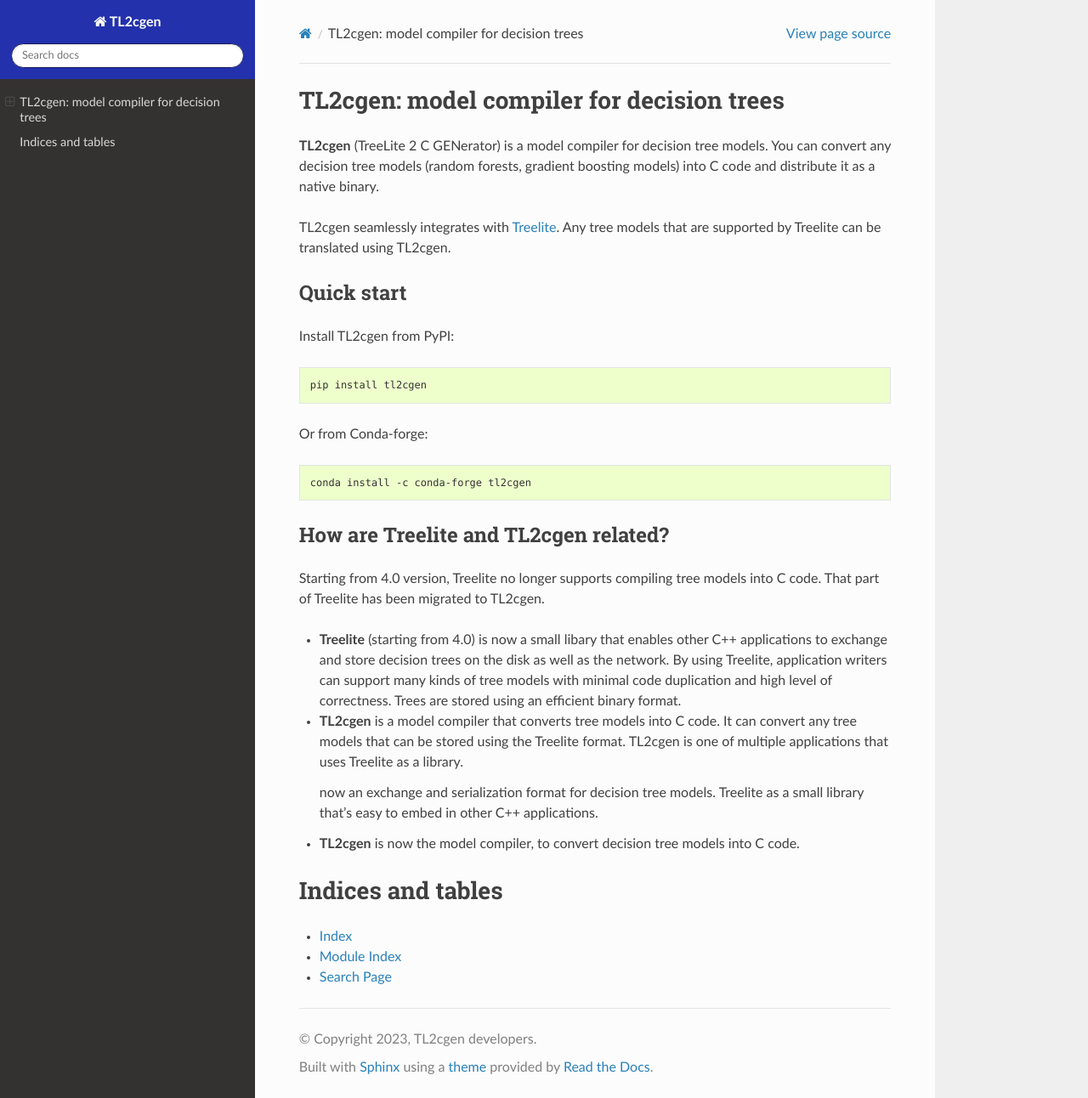
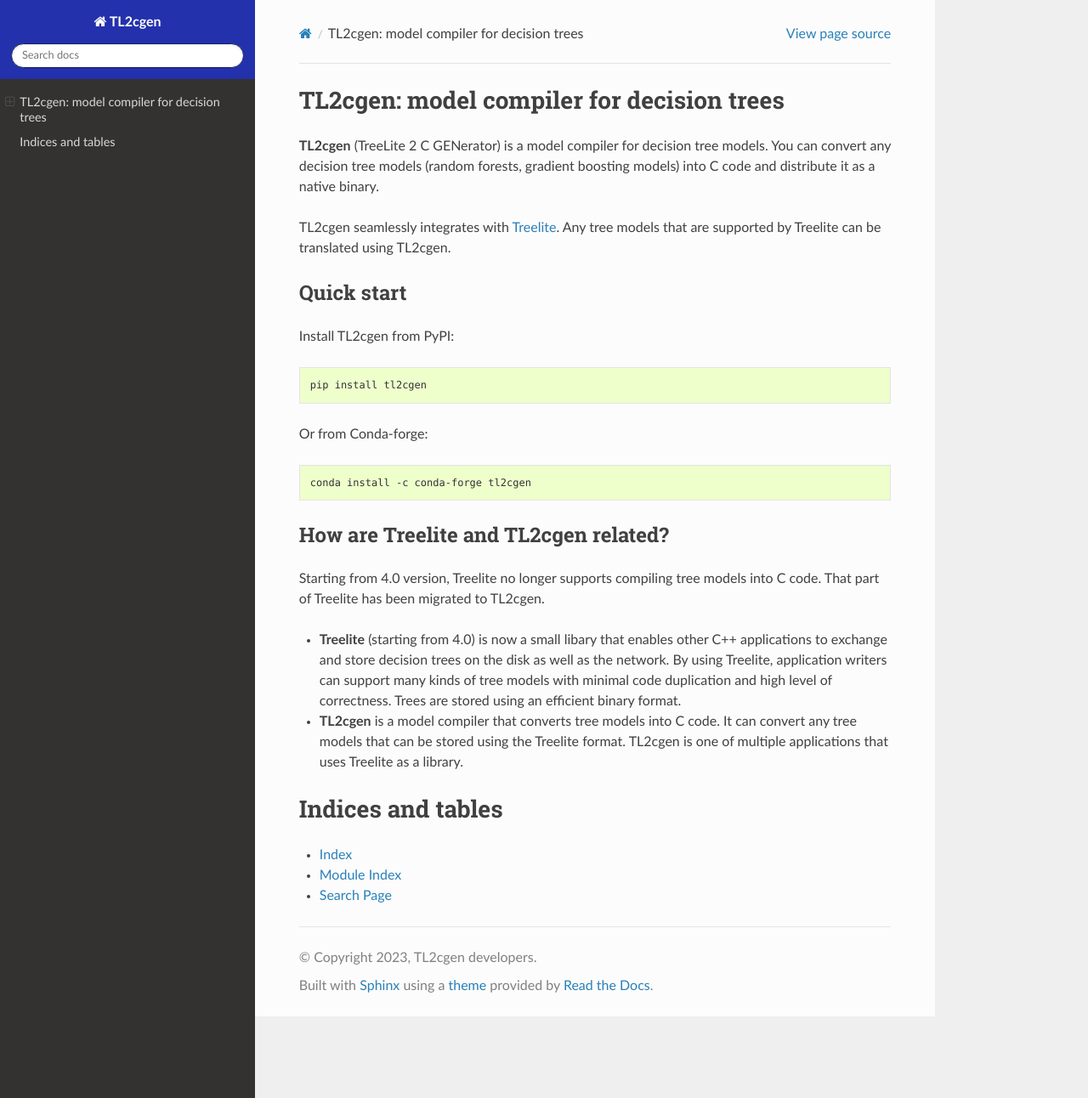
Before and after one commit to dmlc/tl2cgen, a Sphinx documentation site: the page built from docs/index.rst, in a window 1280 px wide and 1292 px high. Shown: the whole window at 85% size. Built offline with Sphinx 7.4.7 and the Read the Docs theme 2.0.0, drawn with Linux system fonts in a browser that asks for light colours; the version number could not be read and is left out.

Commit message:
Fix typo

```diff
--- a/docs/index.rst
+++ b/docs/index.rst
@@ -38,11 +38,6 @@
   It can convert any tree models that can be stored using the Treelite format.
   TL2cgen is one of multiple applications that uses Treelite as a library.
 
-  now an exchange and serialization format for decision
-  tree models. Treelite  as a small library that's easy to embed in other C++
-  applications.
-* **TL2cgen** is now the model compiler, to convert decision tree models into C code.
-
 Indices and tables
 ==================
 
```
